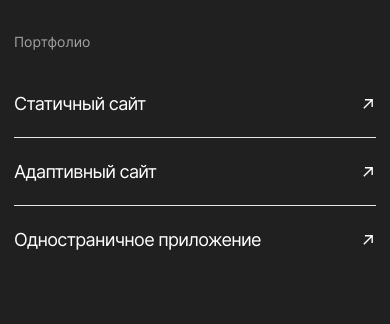
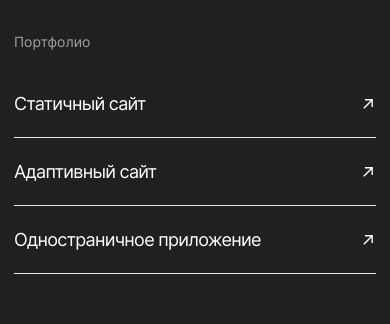
Before and after one commit to ds-sev/movies-explorer-frontend, a React (Create React App) app: page / in a window 390 px wide. Shown: the part 2748-3072 px from the top of the page. Built offline with nearby package versions, Linux system fonts and the light colour scheme.

Commit message:
fix: modal window scroll

```diff
--- a/src/components/Header/Header.js
+++ b/src/components/Header/Header.js
@@ -6,16 +6,30 @@ import { useEffect, useState } from 'react'
 function Header() {
 
   const [isBurgerOpen, setIsBurgerOpen] = useState(false)
+
+  const scrollController = {
+    disableScroll() {
+      document.body.style.cssText = `overflow: hidden`
+    },
+    enableScroll() {
+      document.body.style.cssText = ''
+    }
+  }
   const handleBurgerBtnClick = () => {
     setIsBurgerOpen(true)
+    scrollController.disableScroll()
   }
-  const handleCloseBurgerClick = () => setIsBurgerOpen(false)
+  const handleCloseBurgerClick = () => {
+    setIsBurgerOpen(false)
+    scrollController.enableScroll()
+  }
 
 // close menu by ESC-key
   useEffect(() => {
     function handleEscKeyClose(evt) {
       if (evt.code === 'Escape') {
         setIsBurgerOpen(false)
+        scrollController.enableScroll()
       }
     }
 
@@ -29,6 +43,7 @@ function Header() {
   function handleOverlayClick(evt) {
     if (evt.target === evt.currentTarget) {
       setIsBurgerOpen(false)
+      scrollController.enableScroll()
     }
   }
 
--- a/src/components/Layout/Layout.js
+++ b/src/components/Layout/Layout.js
@@ -6,8 +6,10 @@ function Layout() {
   return (
     <>
       <Header />
+      {/*<main>*/}
       <Outlet />
       <div className="push"></div>
+      {/*</main>*/}
       <Footer />
     </>
   )
--- a/src/components/Main/Portfolio/Portfolio.css
+++ b/src/components/Main/Portfolio/Portfolio.css
@@ -10,6 +10,12 @@
   color: #8b8b8b;
 }
 
+.portfolio__list-item:last-child {
+  border-bottom: none;
+  margin-bottom: 105px;
+}
+
+
 .portfolio__link {
   height: 89px;
   display: flex;
@@ -20,11 +26,6 @@
   font-size: 30px;
   line-height: 167%;
   letter-spacing: -0.04em;
-}
-
-.portfolio__link:last-child {
-  border-bottom: none;
-  margin-bottom: 105px;
 }
 
 .portfolio__link-icon {
@@ -46,7 +47,7 @@
     line-height: 179%;
   }
 
-  .portfolio__link:last-child {
+  .portfolio__list-item:last-child {
     margin-bottom: 72px;
   }
 }
@@ -54,7 +55,6 @@
 @media screen and (max-width: 544px) {
   .portfolio {
     margin-top: 60px;
-
   }
 
   .portfolio__title {
@@ -71,7 +71,7 @@
     border-color: #e6e6e6;
   }
 
-  .portfolio__link:last-child {
+  .portfolio__list-item:last-child {
     margin-bottom: 50px;
   }
 
--- a/src/components/Main/Portfolio/Portfolio.js
+++ b/src/components/Main/Portfolio/Portfolio.js
@@ -4,15 +4,29 @@ function Portfolio() {
   return (
     <section className="portfolio main-section-wrapper">
       <h2 className="portfolio__title">Портфолио</h2>
-      <a className="portfolio__link _link" href="https://ds-sev.github.io/how-to-learn/" target="_blank" rel="noreferrer">Статичный сайт
+      <ul>
+        <li className="portfolio__list-item"><a className="portfolio__link _link"
+                                                href="https://ds-sev.github.io/how-to-learn/"
+                                                target="_blank"
+                                                rel="noreferrer">Статичный сайт
           <div className="portfolio__link-icon"></div>
         </a>
-      <a className="portfolio__link _link" href="https://ds-sev.github.io/russian-travel/" target="_blank" rel="noreferrer">Адаптивный сайт
+        </li>
+        <li className="portfolio__list-item"><a className="portfolio__link _link"
+                                                href="https://ds-sev.github.io/russian-travel/"
+                                                target="_blank"
+                                                rel="noreferrer">Адаптивный сайт
           <div className="portfolio__link-icon"></div>
         </a>
-      <a className="portfolio__link _link" href="https://mesto.litvinenko-d.nomoredomains.monster/" target="_blank" rel="noreferrer">Одностраничное приложение
+        </li>
+        <li className="portfolio__list-item"><a className="portfolio__link _link"
+                                                href="https://mesto.litvinenko-d.nomoredomains.monster/"
+                                                target="_blank"
+                                                rel="noreferrer">Одностраничное приложение
           <div className="portfolio__link-icon"></div>
         </a>
+        </li>
+      </ul>
     </section>
   )
 }
--- a/src/components/SignPage/SignPage.css
+++ b/src/components/SignPage/SignPage.css
@@ -60,6 +60,10 @@
   font-size: 13px;
   line-height: 16px;
   color: #ffffff;
+}
+
+.sign__input:focus {
+  outline: 1px solid lightslategray;
 }
 
 .sign__input_accent {
```
Lines whose indentation alone changed are shown as unchanged.
